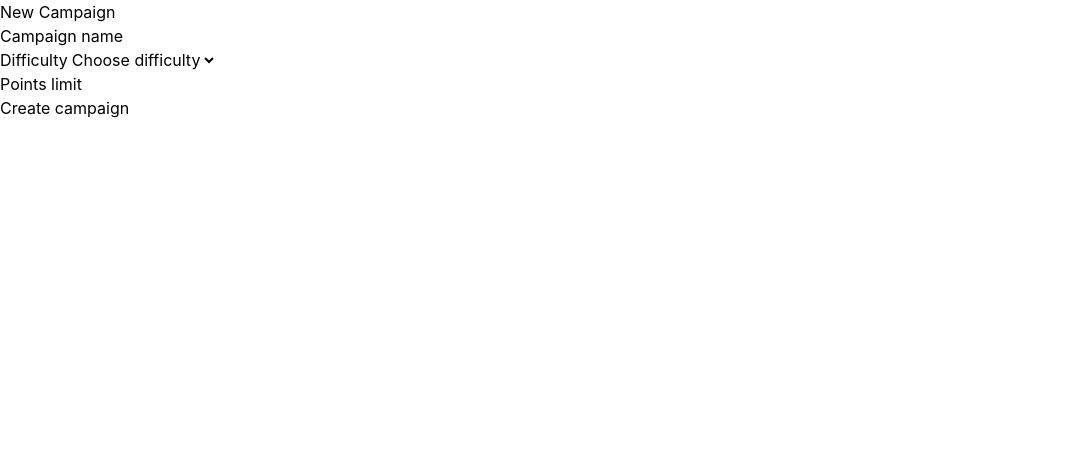
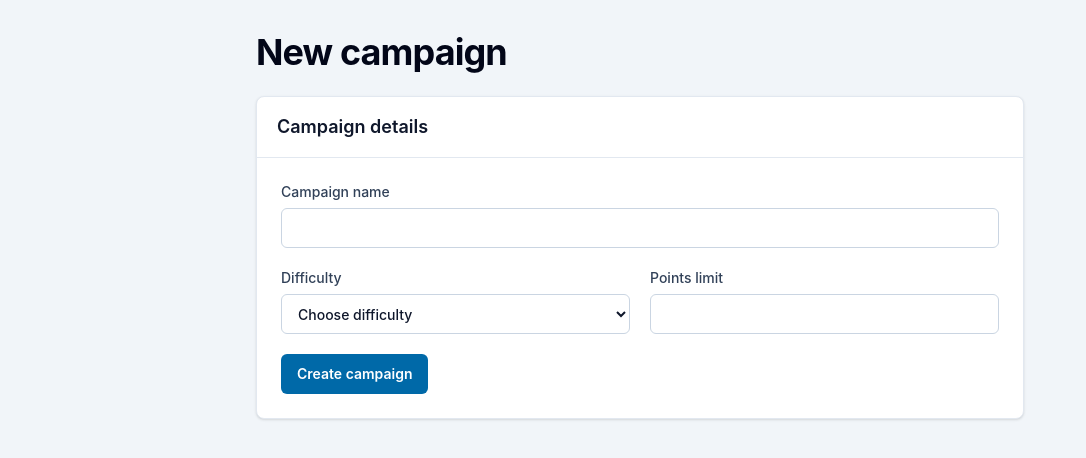
Before and after one commit to didymus13/battletech-aces, a React (Vite) app: page /campaigns/new in a window 1280 px wide. Shown: the top 458 px of the page, without its empty margins (0-1086 px from the left). Built offline with nearby package versions, Linux system fonts and the light colour scheme.

Commit message:
Enhance CampaignCreatePage layout and styling; improve form structure and error handling

```diff
--- a/src/campaigns/CampaignCreatePage.tsx
+++ b/src/campaigns/CampaignCreatePage.tsx
@@ -22,6 +22,7 @@ const CampaignCreatePage = () => {
   const navigate = useNavigate();
   const queryClient = useQueryClient();
   const { register, handleSubmit, formState: { errors } } = useForm<CampaignFormValues>();
+  const fieldClassName = "min-h-10 w-full rounded-md border border-slate-300 bg-white px-3 py-2 text-sm text-slate-900 outline-none focus:border-sky-600 focus:ring-2 focus:ring-sky-100";
 
   const createCampaign = useMutation({
     mutationFn: async (values: CampaignFormValues) => {
@@ -40,21 +41,26 @@ const CampaignCreatePage = () => {
   });
 
   return (
-    <main>
-      <h1>New Campaign</h1>
-      <form onSubmit={handleSubmit((values) => createCampaign.mutate(values))}>
-        <p>
-          <label htmlFor="campaign-name">Campaign name</label>
+    <main className="min-h-screen bg-slate-100 px-4 py-8 text-slate-900 sm:px-6 lg:px-8">
+      <div className="mx-auto max-w-3xl space-y-6">
+        <h1 className="text-3xl font-bold tracking-tight text-slate-950 sm:text-4xl">New campaign</h1>
+        <section className="rounded-lg border border-slate-200 bg-white shadow-sm" aria-labelledby="campaign-setup-heading">
+          <h2 id="campaign-setup-heading" className="border-b border-slate-200 px-5 py-4 text-lg font-semibold">Campaign details</h2>
+          <form className="grid gap-5 p-5 sm:grid-cols-2 sm:p-6" onSubmit={handleSubmit((values) => createCampaign.mutate(values))}>
+        <label className="grid gap-1.5 text-sm font-medium text-slate-700 sm:col-span-2" htmlFor="campaign-name">
+          Campaign name
           <input
+            className={fieldClassName}
             id="campaign-name"
             {...register("name", { required: "Enter a campaign name" })}
             aria-invalid={Boolean(errors.name)}
           />
-          {errors.name && <span role="alert">{errors.name.message}</span>}
-        </p>
-        <p>
-          <label htmlFor="campaign-difficulty">Difficulty</label>
+          {errors.name && <span className="text-sm text-red-600" role="alert">{errors.name.message}</span>}
+        </label>
+        <label className="grid gap-1.5 text-sm font-medium text-slate-700" htmlFor="campaign-difficulty">
+          Difficulty
           <select
+            className={fieldClassName}
             id="campaign-difficulty"
             defaultValue=""
             {...register("difficulty", { required: "Choose a difficulty" })}
@@ -65,11 +71,12 @@ const CampaignCreatePage = () => {
               <option key={difficulty} value={difficulty}>{difficulty}</option>
             ))}
           </select>
-          {errors.difficulty && <span role="alert">{errors.difficulty.message}</span>}
-        </p>
-        <p>
-          <label htmlFor="campaign-points">Points limit</label>
+          {errors.difficulty && <span className="text-sm text-red-600" role="alert">{errors.difficulty.message}</span>}
+        </label>
+        <label className="grid gap-1.5 text-sm font-medium text-slate-700" htmlFor="campaign-points">
+          Points limit
           <input
+            className={fieldClassName}
             id="campaign-points"
             type="number"
             min="0"
@@ -80,13 +87,21 @@ const CampaignCreatePage = () => {
             })}
             aria-invalid={Boolean(errors.startingSp)}
           />
-          {errors.startingSp && <span role="alert">{errors.startingSp.message}</span>}
-        </p>
-        {createCampaign.error && <p role="alert">{createCampaign.error.message}</p>}
-        <button type="submit" disabled={createCampaign.isPending}>
-          {createCampaign.isPending ? "Creating..." : "Create campaign"}
-        </button>
-      </form>
+          {errors.startingSp && <span className="text-sm text-red-600" role="alert">{errors.startingSp.message}</span>}
+        </label>
+        {createCampaign.error && <p className="text-sm text-red-600 sm:col-span-2" role="alert">{createCampaign.error.message}</p>}
+        <div className="sm:col-span-2">
+          <button
+            className="min-h-10 rounded-md bg-sky-700 px-4 py-2 text-sm font-semibold text-white hover:bg-sky-800 disabled:cursor-not-allowed disabled:opacity-50"
+            type="submit"
+            disabled={createCampaign.isPending}
+          >
+            {createCampaign.isPending ? "Creating..." : "Create campaign"}
+          </button>
+        </div>
+          </form>
+        </section>
+      </div>
     </main>
   );
 };
```
